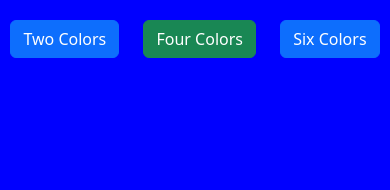
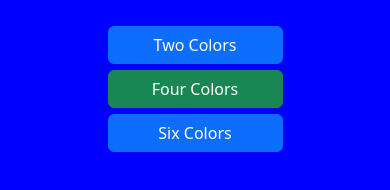
Before and after one commit to AliHamzaBham/changeColors, a plain HTML site: page index.html in a window 390 px wide. Drawn offline with nearby package versions, Linux system fonts and the light colour scheme.

Commit message:
Update index.html

```diff
--- a/index.html
+++ b/index.html
@@ -8,7 +8,7 @@
 </head>
 <body>
 
-    <div style="text-align: center; margin-top: 20px;">
+    <div style="text-align: center; margin-top: 20px;" id="colors-btns-container">
         <button type="button" class="btn btn-primary color-btns" id="two-btn" onclick="two()">Two Colors</button>
         <button type="button" class="btn btn-success color-btns" onclick="four()" id="four-btn">Four Colors</button>
         <button type="button" class="btn btn-primary color-btns" onclick="six() " id="six-btn">Six Colors</button>
@@ -20,6 +20,19 @@
             margin-left: 10px;
             margin-right: 10px;
         }
+
+        @media only screen and (max-width: 600px){
+            /*Big smartphones [426px -> 600px]*/
+            #colors-btns-container {
+                display: grid;
+                grid-template-columns: 1fr;
+                width: 50vw;
+                margin: auto;
+            }
+            .color-btns {
+                margin-top: 6px;
+            }
+        }
     </style>
 
     <script src="script.js"></script>
```
